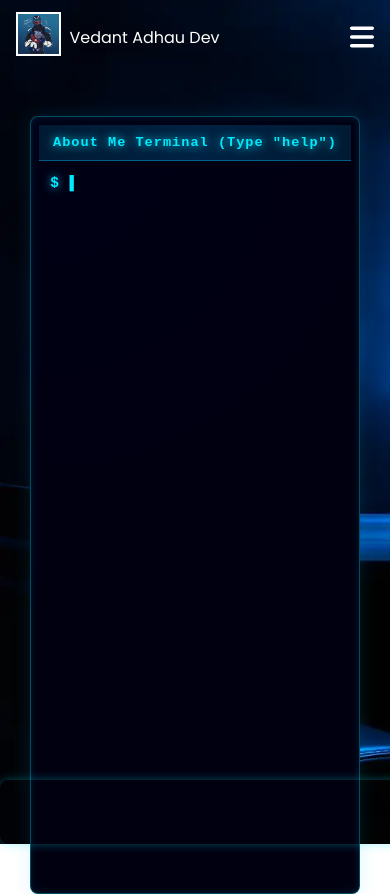
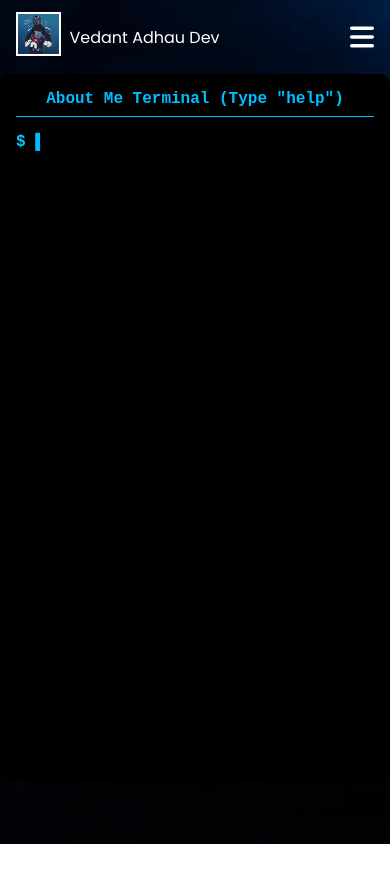
Before and after one commit to Vedant-Adhau-Dev/Portfolio, a React (Vite) app: page /about in a window 390 px wide. After the commit the page ends 844 px from the top, so only its background shows below. Built offline with nearby package versions, Linux system fonts and the light colour scheme; a web font is replaced by a local one.

Commit message:
Update About Section

```diff
--- a/src/components/about.css
+++ b/src/components/about.css
@@ -1,169 +1,60 @@
 .terminal-real {
-  width: 750px;
-  max-width: 95vw;
-  min-height: 80vh;
-  background: radial-gradient(circle at top left, #000015, #000010 60%);
-  border: 2px solid #00eaff55;
-  box-shadow: 0 0 30px #00bfff33, inset 0 0 15px #00bfff33;
-  border-radius: 12px;
-  color: #9eefff;
+  background: #000;
+  color: #00bfff;
   font-family: "Courier New", monospace;
-  display: flex;
-  flex-direction: column;
-  outline: none;
-  margin: 5vh auto;
-  overflow: hidden;
+  padding: 1rem;
+  height: 80vh;
+  max-width: 80vw;
+  margin: 0 auto;
+  overflow-y: auto;
+  border-radius: 10px;
+  /* box-shadow: 0 0 20px rgba(0, 183, 255, 0.2); */
 }
 
 .terminal-header {
-  background: linear-gradient(90deg, #001a33, #002244, #001a33);
-  color: #00eaff;
-  padding: 0.8rem 1rem;
-  border-bottom: 1px solid #00bfff66;
+  text-align: center;
+  border-bottom: 1px solid #00bfff;
+  padding-bottom: 0.5rem;
+  margin-bottom: 1rem;
   font-weight: bold;
-  text-shadow: 0 0 10px #00eaff;
-  text-align: center;
-  letter-spacing: 1px;
 }
 
 .terminal-output {
-  flex: 1;
-  padding: 1rem;
-  overflow-y: auto;
-  scrollbar-width: thin;
-  scrollbar-color: #00eaff33 transparent;
+  white-space: pre-wrap;
+  word-wrap: break-word;
+  margin-top: 1rem;
 }
 
 .terminal-line {
-  margin-bottom: 0.5rem;
-  white-space: pre-wrap;
-  line-height: 1.4rem;
+  margin-bottom: 0.25rem;
 }
 
 .prompt {
-  color: #00eaff;
+  color: #00ccff;
   font-weight: bold;
-  text-shadow: 0 0 8px #00bfff;
-}
-
-.response {
-  margin-left: 1rem;
-  color: #9eefff;
-  animation: fadeIn 0.3s ease-in-out;
-}
-
-.current {
-  display: flex;
-  align-items: center;
+  margin: 0.4rem 0;
 }
 
 .cursor {
-  display: inline-block;
-  margin-left: 2px;
-  animation: blink 0.7s infinite;
-  color: #00eaff;
-  font-weight: bold;
+  animation: blink 1s step-end infinite;
 }
 
 @keyframes blink {
-  0%, 50% { opacity: 1; }
-  50.01%, 100% { opacity: 0; }
-}
-
-@keyframes fadeIn {
-  from { opacity: 0; transform: translateY(3px); }
-  to { opacity: 1; transform: translateY(0); }
-}
-
-/* Scrollbar aesthetic */
-.terminal-output::-webkit-scrollbar {
-  width: 6px;
-}
-
-.terminal-output::-webkit-scrollbar-thumb {
-  background: #00eaff33;
-  border-radius: 10px;
-}
-
-/* Responsive */
-@media (max-width: 600px) {
-  .terminal-real {
-    font-size: 0.9rem;
-    padding: 0.5rem;
+  50% {
+    opacity: 0;
   }
 }
 
-@media (max-width: 900px) {
-  .terminal-real {
-    width: 80vw;
-    min-height: 75vh;
-    font-size: 0.95rem;
-  }
-
-  .terminal-header {
-    font-size: 1rem;
-  }
+.hidden-input {
+  opacity: 0;
+  position: absolute;
+  pointer-events: none;
+  height: 0;
+  width: 0;
 }
 
-@media (max-width: 600px) {
-  .terminal-real {
-    width: 80vw;
-    min-height: 70vh;
-    font-size: 0.85rem;
-    border-width: 1px;
-    box-shadow: 0 0 20px #00bfff22, inset 0 0 10px #00bfff22;
-  }
-
-  .terminal-header {
-    padding: 0.6rem 0.5rem 0.6rem 0.5rem;
-    font-size: 0.6rem;
-  }
-
-  .terminal-output {
-    padding: 0.7rem;
-  }
+@media (max-width: 800px) {
+ .terminal-real {
+  max-width: 100vw;
+ }
 }
-
-@media (max-width: 400px) {
-  .terminal-real {
-    font-size: 0.8rem;
-    border-radius: 8px;
-  }
-
-  .terminal-header {
-    font-size: 0.85rem;
-  }
-}
-.ghost-input {
-  position: absolute;
-  bottom: 0;
-  left: 0;
-  width: 100%;
-  height: 2.5rem;
-  background: transparent;
-  border: none;
-  color: transparent;
-  caret-color: #00eaff; /* visible cursor */
-  outline: none;
-  z-index: 10;
-}
-
-/* Prevent content jump when mobile keyboard opens */
-@supports (-webkit-touch-callout: none) {
-  .terminal-real {
-    height: 90vh;
-    overflow-y: auto;
-    -webkit-overflow-scrolling: touch;
-  }
-}
-
-@media (max-width: 600px) {
-  .terminal-real {
-    font-size: 0.9rem;
-    height: 90vh;
-  }
-
-  .ghost-input {
-    height: 3rem;
-  }
-}
--- a/src/components/about.jsx
+++ b/src/components/about.jsx
@@ -14,7 +14,7 @@ export default function About() {
     ability: ">_ Turning ideas into clean, creative, and functional code.",
     mission: ">_ Creating impactful and meaningful experiences through code.",
     location: ">_ Somewhere between logic & imagination",
-    help: ">_ Commands: role, stack, ability, mission, location, clear",
+    help: ">_ Available commands: role, stack, ability, mission, location, clear",
   };
 
   const handleCommand = (cmd) => {
@@ -52,35 +52,35 @@ export default function About() {
     }, speed);
   };
 
+  const handleInput = (e) => {
+    setCurrentLine(e.target.value);
+  };
+
   const handleKeyDown = (e) => {
     if (isTyping) return;
 
     if (e.key === "Enter") {
       e.preventDefault();
-      setOutput((prev) => [...prev, { command: currentLine, response: "" }]);
-      handleCommand(currentLine);
+      const cmd = currentLine.trim();
+      setOutput((prev) => [...prev, { command: cmd, response: "" }]);
+      handleCommand(cmd);
       setCurrentLine("");
+      e.target.value = "";
     }
   };
 
   useEffect(() => {
     terminalEndRef.current?.scrollIntoView({ behavior: "smooth" });
-  }, [output, currentLine]);
-
-  // Focus input when user taps anywhere
-  const focusInput = () => inputRef.current?.focus();
-
-  useEffect(() => {
-    focusInput();
-    window.addEventListener("touchstart", focusInput);
-    return () => window.removeEventListener("touchstart", focusInput);
-  }, []);
+  }, [output]);
 
   return (
-    <div className="terminal-real" onClick={focusInput}>
+    <div
+      className="terminal-real"
+      onClick={() => inputRef.current.focus()}
+    >
       <div className="terminal-header">About Me Terminal (Type "help")</div>
 
-      <div className="terminal-output" onClick={focusInput}>
+      <div className="terminal-output">
         {output.map((line, i) => (
           <div key={i} className="terminal-line">
             <span className="prompt">$ {line.command}</span>
@@ -89,22 +89,19 @@ export default function About() {
         ))}
 
         <div className="terminal-line current">
-          <span className="prompt">$ {currentLine}</span>
+          <span className="prompt">$ </span>
+          <span>{currentLine}</span>
           <span className="cursor">▌</span>
         </div>
 
-        {/* Hidden input for full mobile keyboard */}
+        {/* Hidden Input for Mobile */}
         <input
           ref={inputRef}
-          className="ghost-input"
+          className="hidden-input"
           value={currentLine}
-          onChange={(e) => setCurrentLine(e.target.value)}
+          onChange={handleInput}
           onKeyDown={handleKeyDown}
-          inputMode="text"
-          autoCapitalize="none"
-          autoCorrect="off"
-          autoComplete="off"
-          spellCheck="false"
+          autoFocus
         />
 
         <div ref={terminalEndRef} />
```
